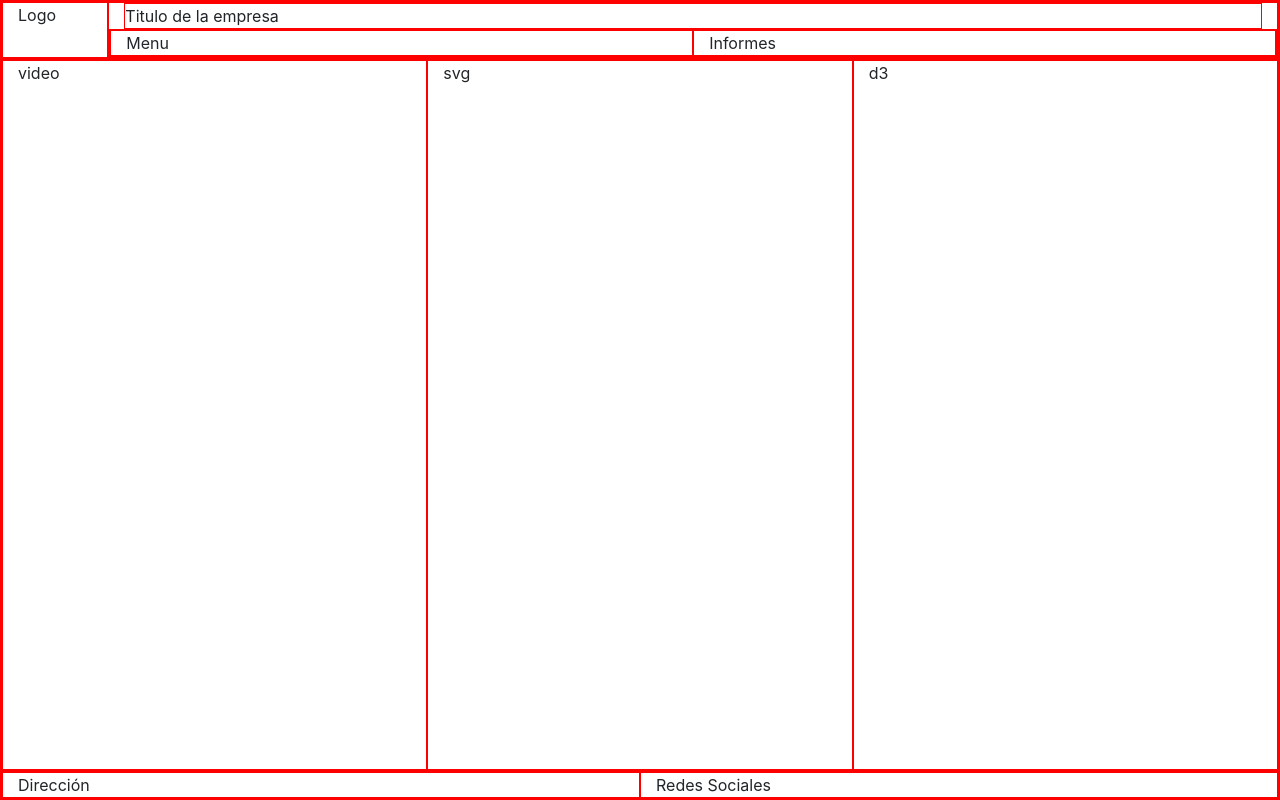
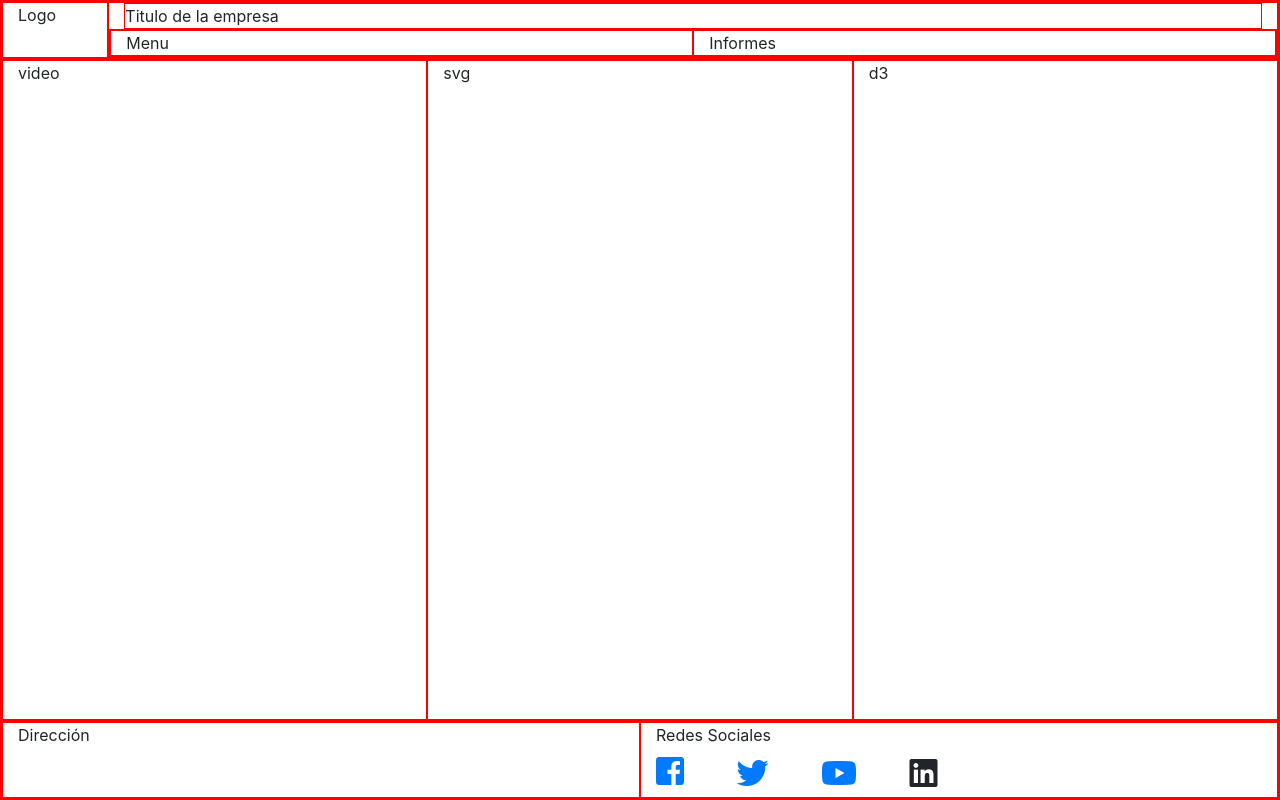
Before and after one commit to jondeltoro/proyecto-unidad-4, a website: page index.html in a window 1280 px wide. Drawn offline with nearby package versions, Linux system fonts and the light colour scheme.

Commit message:
Social Media Links in footer

```diff
--- a/index.html
+++ b/index.html
@@ -6,10 +6,11 @@
     <meta name="viewport" content="width=device-width, initial-scale=1, shrink-to-fit=no">
 
     <title>Proyecto Unidad 2</title>
-    <script src="//d3js.org/d3.v4.min.js"></script>
-    <link rel="stylesheet" href="//stackpath.bootstrapcdn.com/bootstrap/4.1.3/css/bootstrap.min.css"
+    <script src="https://d3js.org/d3.v4.min.js"></script>
+    <link rel="stylesheet" href="https://stackpath.bootstrapcdn.com/bootstrap/4.1.3/css/bootstrap.min.css"
           integrity="sha384-MCw98/SFnGE8fJT3GXwEOngsV7Zt27NXFoaoApmYm81iuXoPkFOJwJ8ERdknLPMO" crossorigin="anonymous">
     <link  rel="stylesheet"  href="styles.css">
+    <link rel="stylesheet" href="https://use.fontawesome.com/releases/v5.3.1/css/all.css" integrity="sha384-mzrmE5qonljUremFsqc01SB46JvROS7bZs3IO2EmfFsd15uHvIt+Y8vEf7N7fWAU" crossorigin="anonymous">
     <script type="text/javascript" src="main.js"></script>
 </head>
 <body>
@@ -39,7 +40,23 @@
     </section>
     <section id="footer" class="row">
         <section id="footer-info" class="col-sm">Dirección</section>
-        <section id="footer-social" class="col-sm">Redes Sociales</section>
+        <section id="footer-social" class="col-sm">Redes Sociales
+                      <div class="mb-2 mt-2 ">
+                        <a class="sm-icon" href="https://www.facebook.com/UNIVERSIDADCUAUHTEMOCAGS/" target="_blank">
+                          <i class="fab fa-facebook-square mr-md-5 mr-3 fa-2x"> </i>
+                        </a>
+                        <a class="sm-icon" href="https://twitter.com/ucuauhtemocags" target="_blank">
+                          <i class="fab fa-twitter fa-lg white-text mr-md-5 mr-3 fa-2x"> </i>
+                        </a>
+                        <a class="sm-icon" href="https://www.youtube.com/user/redcuauhtemoc" target="_blank">
+                          <i class="fab fa-youtube fa-lg white-text mr-md-5 mr-3 fa-2x"> </i>
+                        </a>
+                        <a class="sm-icon" href="https://linkedin.com/ucuauhtemocags" target="_blank"></a>
+                          <i class="fab fa-linkedin fa-lg white-text mr-md-5 mr-3 fa-2x"> </i>
+                        </a>
+                      </div>
+
+        </section>
     </section>
 </section>
 
--- a/styles.css
+++ b/styles.css
@@ -20,3 +20,7 @@ section#body {
 section {
     border: 1px solid red;
 }
+
+.sm-icon:visited{
+    color: black;
+}
```
